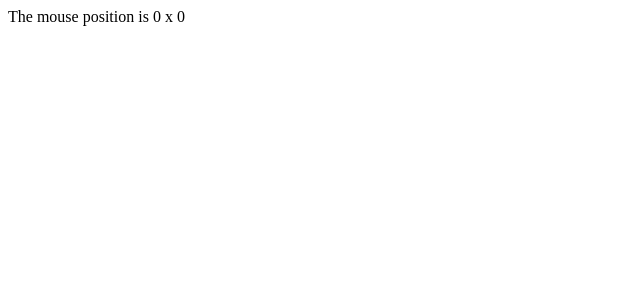
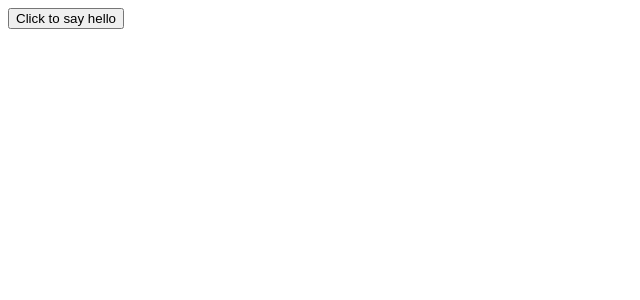
Before and after one commit to jhaemin/learn-svelte, a Svelte app: page / in a window 1280 px wide. Shown: the top 300 px of the page, without its empty margins (0-640 px from the left). Built offline with nearby package versions, Linux system fonts and the light colour scheme; the HTML template or start-up script is replaced by a standard one.

Commit message:
learn component events

```diff
--- a/src/App.svelte
+++ b/src/App.svelte
@@ -1,14 +1,7 @@
 <script lang="ts">
-let m = { x: 0, y: 0 }
-
-function handleMousemove(event: MouseEvent) {
-  m.x = event.clientX
-  m.y = event.clientY
-}
+  import Inner from './Inner.svelte'
 </script>
 
 <div class="app">
-  <div on:mousemove={(e) => (m = { x: e.clientX, y: e.clientY })}>
-    The mouse position is {m.x} x {m.y}
-  </div>
+  <Inner on:message={(e) => alert(e.detail.text)} />
 </div>
--- /dev/null
+++ b/src/Inner.svelte
@@ -0,0 +1,13 @@
+<script>
+  import { createEventDispatcher } from 'svelte'
+
+  const dispatch = createEventDispatcher()
+
+  function sayHello() {
+    dispatch('message', {
+      text: 'Hello!',
+    })
+  }
+</script>
+
+<button on:click={sayHello}>Click to say hello</button>
```
